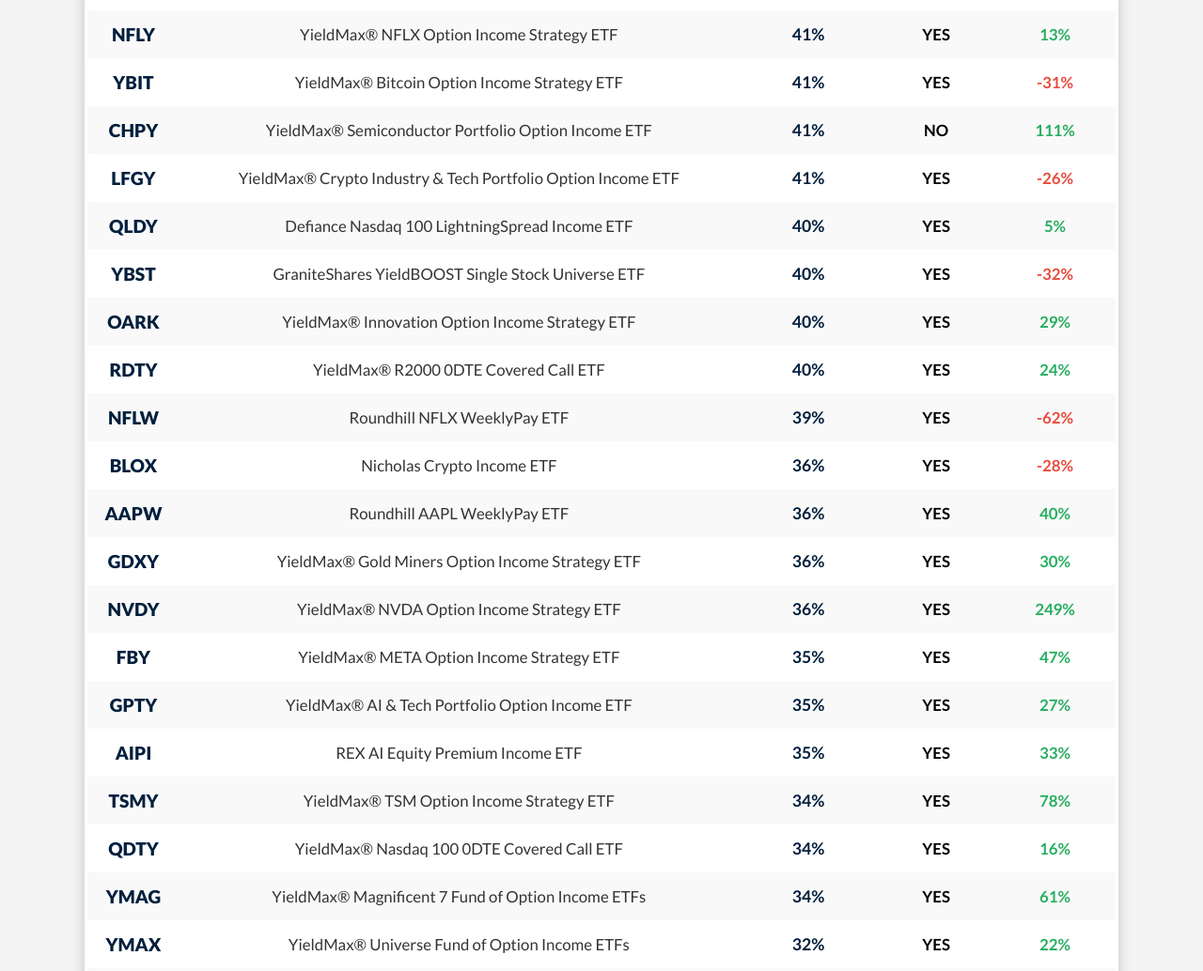
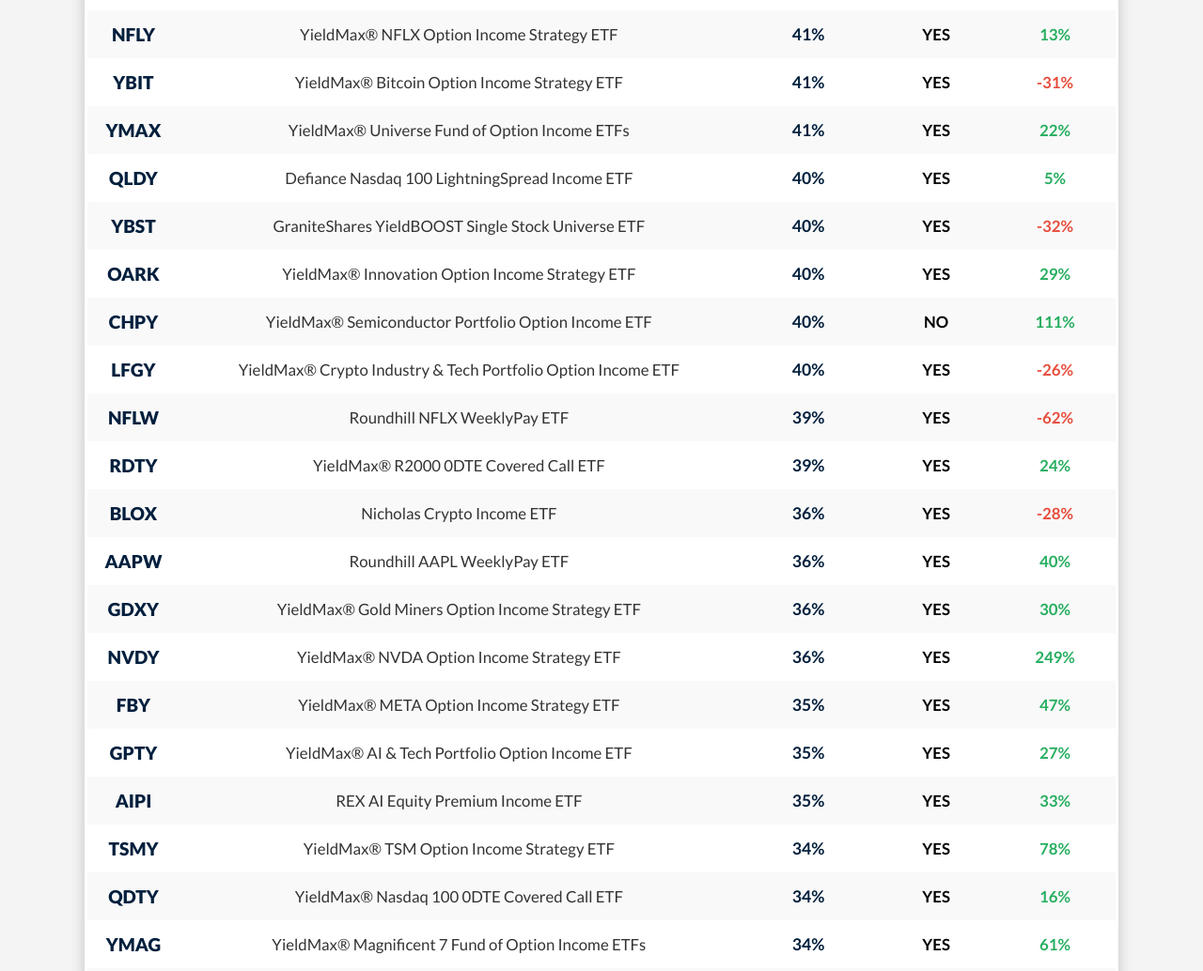
Before and after one commit to benjiesiegel1414/weeklyetfs-site, a plain HTML site: page index.html in a window 1280 px wide. Shown: the part 3612-4646 px from the top of the page at 94% size. Drawn offline with Linux system fonts and the light colour scheme; no server answers.

Commit message:
Prerender weekly ETF list

```diff
--- a/index.html
+++ b/index.html
@@ -283,7 +283,7 @@
                 <th onclick="sortTable(4)">Total Return</th>
             </tr>
         </thead>
-        <tbody id="etfBody"><!-- PRERENDER:START 2026-11-23 113 funds -->
+        <tbody id="etfBody"><!-- PRERENDER:START 2026-11-24 113 funds -->
 <tr><td data-label="Symbol" class="symbol"><a href="etf.html?symbol=ARMW">ARMW</a></td><td data-label="ETF Name">Roundhill ARM WeeklyPay ETF</td><td data-label="Dividend Yield" class="yield">129%</td><td data-label="Price Decay" class="decay">YES</td><td data-label="Total Return" class="negative">-8%</td></tr>
 <tr><td data-label="Symbol" class="symbol"><a href="etf.html?symbol=AMDW">AMDW</a></td><td data-label="ETF Name">Roundhill AMD WeeklyPay ETF</td><td data-label="Dividend Yield" class="yield">114%</td><td data-label="Price Decay" class="decay">NO</td><td data-label="Total Return" class="positive">184%</td></tr>
 <tr><td data-label="Symbol" class="symbol"><a href="etf.html?symbol=CVNY">CVNY</a></td><td data-label="ETF Name">YieldMax® CVNA Option Income Strategy ETF</td><td data-label="Dividend Yield" class="yield">101%</td><td data-label="Price Decay" class="decay">YES</td><td data-label="Total Return" class="positive">32%</td></tr>
@@ -314,8 +314,8 @@
 <tr><td data-label="Symbol" class="symbol"><a href="etf.html?symbol=HOOY">HOOY</a></td><td data-label="ETF Name">YieldMax® HOOD Option Income Strategy ETF</td><td data-label="Dividend Yield" class="yield">62%</td><td data-label="Price Decay" class="decay">YES</td><td data-label="Total Return" class="positive">7%</td></tr>
 <tr><td data-label="Symbol" class="symbol"><a href="etf.html?symbol=AIYY">AIYY</a></td><td data-label="ETF Name">YieldMax® AI Option Income Strategy ETF</td><td data-label="Dividend Yield" class="yield">61%</td><td data-label="Price Decay" class="decay">YES</td><td data-label="Total Return" class="negative">-79%</td></tr>
 <tr><td data-label="Symbol" class="symbol"><a href="etf.html?symbol=SMCY">SMCY</a></td><td data-label="ETF Name">YieldMax® SMCI Option Income Strategy ETF</td><td data-label="Dividend Yield" class="yield">61%</td><td data-label="Price Decay" class="decay">YES</td><td data-label="Total Return" class="negative">-55%</td></tr>
-<tr><td data-label="Symbol" class="symbol"><a href="etf.html?symbol=ULTY">ULTY</a></td><td data-label="ETF Name">YieldMax® Ultra Option Income Strategy ETF</td><td data-label="Dividend Yield" class="yield">61%</td><td data-label="Price Decay" class="decay">YES</td><td data-label="Total Return" class="negative">-9%</td></tr>
 <tr><td data-label="Symbol" class="symbol"><a href="etf.html?symbol=RBLY">RBLY</a></td><td data-label="ETF Name">YieldMax® RBLX Option Income Strategy ETF</td><td data-label="Dividend Yield" class="yield">60%</td><td data-label="Price Decay" class="decay">YES</td><td data-label="Total Return" class="negative">-57%</td></tr>
+<tr><td data-label="Symbol" class="symbol"><a href="etf.html?symbol=ULTY">ULTY</a></td><td data-label="ETF Name">YieldMax® Ultra Option Income Strategy ETF</td><td data-label="Dividend Yield" class="yield">60%</td><td data-label="Price Decay" class="decay">YES</td><td data-label="Total Return" class="negative">-9%</td></tr>
 <tr><td data-label="Symbol" class="symbol"><a href="etf.html?symbol=TSLY">TSLY</a></td><td data-label="ETF Name">YieldMax® TSLA Option Income Strategy ETF</td><td data-label="Dividend Yield" class="yield">58%</td><td data-label="Price Decay" class="decay">YES</td><td data-label="Total Return" class="positive">42%</td></tr>
 <tr><td data-label="Symbol" class="symbol"><a href="etf.html?symbol=AMDY">AMDY</a></td><td data-label="ETF Name">YieldMax® AMD Option Income Strategy ETF</td><td data-label="Dividend Yield" class="yield">56%</td><td data-label="Price Decay" class="decay">YES</td><td data-label="Total Return" class="positive">182%</td></tr>
 <tr><td data-label="Symbol" class="symbol"><a href="etf.html?symbol=SLTY">SLTY</a></td><td data-label="ETF Name">YieldMax® Ultra Short Option Income Strategy ETF</td><td data-label="Dividend Yield" class="yield">55%</td><td data-label="Price Decay" class="decay">YES</td><td data-label="Total Return" class="negative">-18%</td></tr>
@@ -341,13 +341,14 @@
 <tr><td data-label="Symbol" class="symbol"><a href="etf.html?symbol=DRAY">DRAY</a></td><td data-label="ETF Name">YieldMax® DKNG Option Income Strategy ETF</td><td data-label="Dividend Yield" class="yield">41%</td><td data-label="Price Decay" class="decay">YES</td><td data-label="Total Return" class="negative">-63%</td></tr>
 <tr><td data-label="Symbol" class="symbol"><a href="etf.html?symbol=NFLY">NFLY</a></td><td data-label="ETF Name">YieldMax® NFLX Option Income Strategy ETF</td><td data-label="Dividend Yield" class="yield">41%</td><td data-label="Price Decay" class="decay">YES</td><td data-label="Total Return" class="positive">13%</td></tr>
 <tr><td data-label="Symbol" class="symbol"><a href="etf.html?symbol=YBIT">YBIT</a></td><td data-label="ETF Name">YieldMax® Bitcoin Option Income Strategy ETF</td><td data-label="Dividend Yield" class="yield">41%</td><td data-label="Price Decay" class="decay">YES</td><td data-label="Total Return" class="negative">-31%</td></tr>
-<tr><td data-label="Symbol" class="symbol"><a href="etf.html?symbol=CHPY">CHPY</a></td><td data-label="ETF Name">YieldMax® Semiconductor Portfolio Option Income ETF</td><td data-label="Dividend Yield" class="yield">41%</td><td data-label="Price Decay" class="decay">NO</td><td data-label="Total Return" class="positive">111%</td></tr>
-<tr><td data-label="Symbol" class="symbol"><a href="etf.html?symbol=LFGY">LFGY</a></td><td data-label="ETF Name">YieldMax® Crypto Industry &amp; Tech Portfolio Option Income ETF</td><td data-label="Dividend Yield" class="yield">41%</td><td data-label="Price Decay" class="decay">YES</td><td data-label="Total Return" class="negative">-26%</td></tr>
+<tr><td data-label="Symbol" class="symbol"><a href="etf.html?symbol=YMAX">YMAX</a></td><td data-label="ETF Name">YieldMax® Universe Fund of Option Income ETFs</td><td data-label="Dividend Yield" class="yield">41%</td><td data-label="Price Decay" class="decay">YES</td><td data-label="Total Return" class="positive">22%</td></tr>
 <tr><td data-label="Symbol" class="symbol"><a href="etf.html?symbol=QLDY">QLDY</a></td><td data-label="ETF Name">Defiance Nasdaq 100 LightningSpread Income ETF</td><td data-label="Dividend Yield" class="yield">40%</td><td data-label="Price Decay" class="decay">YES</td><td data-label="Total Return" class="positive">5%</td></tr>
 <tr><td data-label="Symbol" class="symbol"><a href="etf.html?symbol=YBST">YBST</a></td><td data-label="ETF Name">GraniteShares YieldBOOST Single Stock Universe ETF</td><td data-label="Dividend Yield" class="yield">40%</td><td data-label="Price Decay" class="decay">YES</td><td data-label="Total Return" class="negative">-32%</td></tr>
 <tr><td data-label="Symbol" class="symbol"><a href="etf.html?symbol=OARK">OARK</a></td><td data-label="ETF Name">YieldMax® Innovation Option Income Strategy ETF</td><td data-label="Dividend Yield" class="yield">40%</td><td data-label="Price Decay" class="decay">YES</td><td data-label="Total Return" class="positive">29%</td></tr>
-<tr><td data-label="Symbol" class="symbol"><a href="etf.html?symbol=RDTY">RDTY</a></td><td data-label="ETF Name">YieldMax® R2000 0DTE Covered Call ETF</td><td data-label="Dividend Yield" class="yield">40%</td><td data-label="Price Decay" class="decay">YES</td><td data-label="Total Return" class="positive">24%</td></tr>
+<tr><td data-label="Symbol" class="symbol"><a href="etf.html?symbol=CHPY">CHPY</a></td><td data-label="ETF Name">YieldMax® Semiconductor Portfolio Option Income ETF</td><td data-label="Dividend Yield" class="yield">40%</td><td data-label="Price Decay" class="decay">NO</td><td data-label="Total Return" class="positive">111%</td></tr>
+<tr><td data-label="Symbol" class="symbol"><a href="etf.html?symbol=LFGY">LFGY</a></td><td data-label="ETF Name">YieldMax® Crypto Industry &amp; Tech Portfolio Option Income ETF</td><td data-label="Dividend Yield" class="yield">40%</td><td data-label="Price Decay" class="decay">YES</td><td data-label="Total Return" class="negative">-26%</td></tr>
 <tr><td data-label="Symbol" class="symbol"><a href="etf.html?symbol=NFLW">NFLW</a></td><td data-label="ETF Name">Roundhill NFLX WeeklyPay ETF</td><td data-label="Dividend Yield" class="yield">39%</td><td data-label="Price Decay" class="decay">YES</td><td data-label="Total Return" class="negative">-62%</td></tr>
+<tr><td data-label="Symbol" class="symbol"><a href="etf.html?symbol=RDTY">RDTY</a></td><td data-label="ETF Name">YieldMax® R2000 0DTE Covered Call ETF</td><td data-label="Dividend Yield" class="yield">39%</td><td data-label="Price Decay" class="decay">YES</td><td data-label="Total Return" class="positive">24%</td></tr>
 <tr><td data-label="Symbol" class="symbol"><a href="etf.html?symbol=BLOX">BLOX</a></td><td data-label="ETF Name">Nicholas Crypto Income ETF</td><td data-label="Dividend Yield" class="yield">36%</td><td data-label="Price Decay" class="decay">YES</td><td data-label="Total Return" class="negative">-28%</td></tr>
 <tr><td data-label="Symbol" class="symbol"><a href="etf.html?symbol=AAPW">AAPW</a></td><td data-label="ETF Name">Roundhill AAPL WeeklyPay ETF</td><td data-label="Dividend Yield" class="yield">36%</td><td data-label="Price Decay" class="decay">YES</td><td data-label="Total Return" class="positive">40%</td></tr>
 <tr><td data-label="Symbol" class="symbol"><a href="etf.html?symbol=GDXY">GDXY</a></td><td data-label="ETF Name">YieldMax® Gold Miners Option Income Strategy ETF</td><td data-label="Dividend Yield" class="yield">36%</td><td data-label="Price Decay" class="decay">YES</td><td data-label="Total Return" class="positive">30%</td></tr>
@@ -358,11 +359,11 @@
 <tr><td data-label="Symbol" class="symbol"><a href="etf.html?symbol=TSMY">TSMY</a></td><td data-label="ETF Name">YieldMax® TSM Option Income Strategy ETF</td><td data-label="Dividend Yield" class="yield">34%</td><td data-label="Price Decay" class="decay">YES</td><td data-label="Total Return" class="positive">78%</td></tr>
 <tr><td data-label="Symbol" class="symbol"><a href="etf.html?symbol=QDTY">QDTY</a></td><td data-label="ETF Name">YieldMax® Nasdaq 100 0DTE Covered Call ETF</td><td data-label="Dividend Yield" class="yield">34%</td><td data-label="Price Decay" class="decay">YES</td><td data-label="Total Return" class="positive">16%</td></tr>
 <tr><td data-label="Symbol" class="symbol"><a href="etf.html?symbol=YMAG">YMAG</a></td><td data-label="ETF Name">YieldMax® Magnificent 7 Fund of Option Income ETFs</td><td data-label="Dividend Yield" class="yield">34%</td><td data-label="Price Decay" class="decay">YES</td><td data-label="Total Return" class="positive">61%</td></tr>
-<tr><td data-label="Symbol" class="symbol"><a href="etf.html?symbol=YMAX">YMAX</a></td><td data-label="ETF Name">YieldMax® Universe Fund of Option Income ETFs</td><td data-label="Dividend Yield" class="yield">32%</td><td data-label="Price Decay" class="decay">YES</td><td data-label="Total Return" class="positive">22%</td></tr>
 <tr><td data-label="Symbol" class="symbol"><a href="etf.html?symbol=MEMY">MEMY</a></td><td data-label="ETF Name">Tuttle Capital Meme Stock Income Blast ETF</td><td data-label="Dividend Yield" class="yield">32%</td><td data-label="Price Decay" class="decay">YES</td><td data-label="Total Return" class="negative">-35%</td></tr>
 <tr><td data-label="Symbol" class="symbol"><a href="etf.html?symbol=COSW">COSW</a></td><td data-label="ETF Name">Roundhill COST WeeklyPay ETF</td><td data-label="Dividend Yield" class="yield">31%</td><td data-label="Price Decay" class="decay">YES</td><td data-label="Total Return" class="positive">14%</td></tr>
 <tr><td data-label="Symbol" class="symbol"><a href="etf.html?symbol=APLY">APLY</a></td><td data-label="ETF Name">YieldMax® AAPL Option Income Strategy ETF</td><td data-label="Dividend Yield" class="yield">31%</td><td data-label="Price Decay" class="decay">YES</td><td data-label="Total Return" class="positive">62%</td></tr>
 <tr><td data-label="Symbol" class="symbol"><a href="etf.html?symbol=GOOY">GOOY</a></td><td data-label="ETF Name">YieldMax® GOOGL Option Income Strategy ETF</td><td data-label="Dividend Yield" class="yield">31%</td><td data-label="Price Decay" class="decay">YES</td><td data-label="Total Return" class="positive">51%</td></tr>
+<tr><td data-label="Symbol" class="symbol"><a href="etf.html?symbol=MINY">MINY</a></td><td data-label="ETF Name">YieldMax® Strategic Metals &amp; Mining Portfolio Option Income ETF</td><td data-label="Dividend Yield" class="yield">31%</td><td data-label="Price Decay" class="decay">YES</td><td data-label="Total Return" class="negative">-31%</td></tr>
 <tr><td data-label="Symbol" class="symbol"><a href="etf.html?symbol=QQQY">QQQY</a></td><td data-label="ETF Name">Defiance Nasdaq 100 Target 30 Income ETF</td><td data-label="Dividend Yield" class="yield">30%</td><td data-label="Price Decay" class="decay">YES</td><td data-label="Total Return" class="positive">39%</td></tr>
 <tr><td data-label="Symbol" class="symbol"><a href="etf.html?symbol=IWMY">IWMY</a></td><td data-label="ETF Name">Defiance R2000 Enhanced Options Income ETF</td><td data-label="Dividend Yield" class="yield">30%</td><td data-label="Price Decay" class="decay">YES</td><td data-label="Total Return" class="positive">30%</td></tr>
 <tr><td data-label="Symbol" class="symbol"><a href="etf.html?symbol=XBTY">XBTY</a></td><td data-label="ETF Name">GraniteShares YieldBOOST Bitcoin ETF</td><td data-label="Dividend Yield" class="yield">30%</td><td data-label="Price Decay" class="decay">YES</td><td data-label="Total Return" class="negative">-39%</td></tr>
@@ -372,7 +373,6 @@
 <tr><td data-label="Symbol" class="symbol"><a href="etf.html?symbol=MSFW">MSFW</a></td><td data-label="ETF Name">Roundhill MSFT WeeklyPay ETF</td><td data-label="Dividend Yield" class="yield">30%</td><td data-label="Price Decay" class="decay">YES</td><td data-label="Total Return" class="negative">-7%</td></tr>
 <tr><td data-label="Symbol" class="symbol"><a href="etf.html?symbol=BABO">BABO</a></td><td data-label="ETF Name">YieldMax® BABA Option Income Strategy</td><td data-label="Dividend Yield" class="yield">30%</td><td data-label="Price Decay" class="decay">YES</td><td data-label="Total Return" class="negative">-12%</td></tr>
 <tr><td data-label="Symbol" class="symbol"><a href="etf.html?symbol=BRKC">BRKC</a></td><td data-label="ETF Name">YieldMax® BRKB Option Income Strategy ETF</td><td data-label="Dividend Yield" class="yield">30%</td><td data-label="Price Decay" class="decay">YES</td><td data-label="Total Return" class="positive">10%</td></tr>
-<tr><td data-label="Symbol" class="symbol"><a href="etf.html?symbol=MINY">MINY</a></td><td data-label="ETF Name">YieldMax® Strategic Metals &amp; Mining Portfolio Option Income ETF</td><td data-label="Dividend Yield" class="yield">30%</td><td data-label="Price Decay" class="decay">YES</td><td data-label="Total Return" class="negative">-31%</td></tr>
 <tr><td data-label="Symbol" class="symbol"><a href="etf.html?symbol=MSFO">MSFO</a></td><td data-label="ETF Name">YieldMax® MSFT Option Income Strategy ETF</td><td data-label="Dividend Yield" class="yield">29%</td><td data-label="Price Decay" class="decay">YES</td><td data-label="Total Return" class="positive">59%</td></tr>
 <tr><td data-label="Symbol" class="symbol"><a href="etf.html?symbol=MAGY">MAGY</a></td><td data-label="ETF Name">Roundhill Magnificent Seven Covered Call ETF</td><td data-label="Dividend Yield" class="yield">27%</td><td data-label="Price Decay" class="decay">YES</td><td data-label="Total Return" class="positive">16%</td></tr>
 <tr><td data-label="Symbol" class="symbol"><a href="etf.html?symbol=QDTE">QDTE</a></td><td data-label="ETF Name">Roundhill Innovation-100 0DTE Covered Call Strategy ETF</td><td data-label="Dividend Yield" class="yield">27%</td><td data-label="Price Decay" class="decay">YES</td><td data-label="Total Return" class="positive">47%</td></tr>
```
